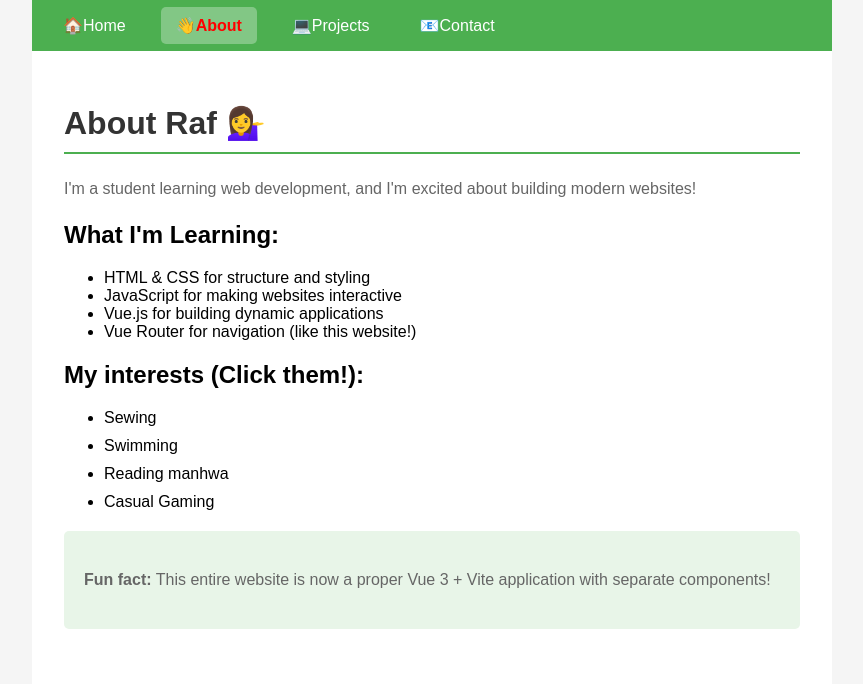
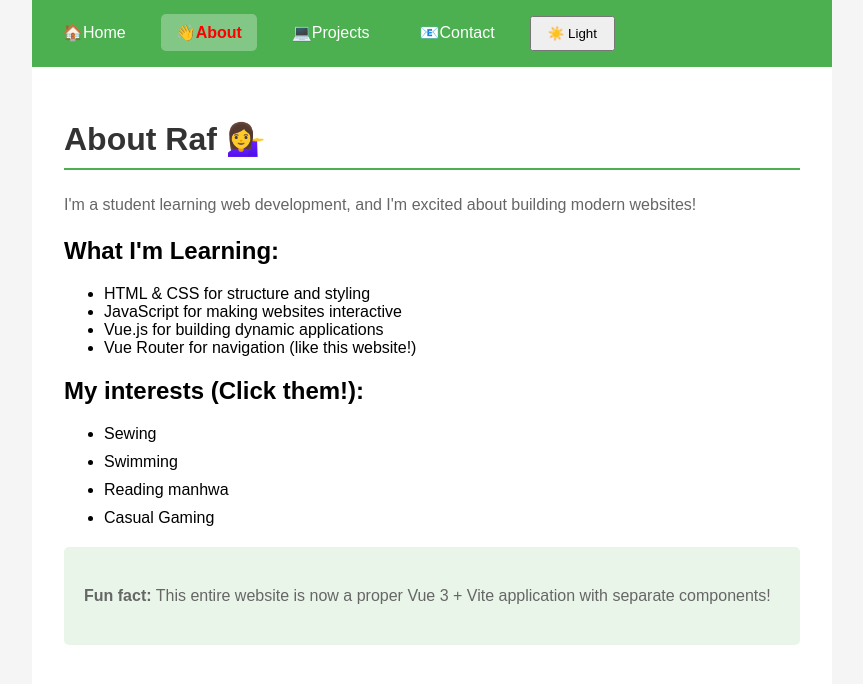
Before and after one commit to Roughidah/Portfolio_app, a Vue app: page /about in a window 1280 px wide. Shown: the top 684 px of the page, without its empty margins (208-1071 px from the left). Built offline with nearby package versions, Linux system fonts and the light colour scheme.

Commit message:
added theme button

```diff
--- a/src/App.vue
+++ b/src/App.vue
@@ -1,5 +1,15 @@
 <script setup>
+import { ref, watch } from 'vue';
 import { RouterLink } from 'vue-router';
+
+
+const isDark = ref(false);
+
+
+// Watch and apply theme class to body
+watch(isDark, (newVal) => {
+   document.body.className = newVal ? 'dark-theme' : 'light-theme';
+});
 
 
 </script>
@@ -11,6 +21,12 @@ import { RouterLink } from 'vue-router';
       <RouterLink to="/about">👋About</RouterLink>
       <RouterLink to="/projects">💻Projects</RouterLink>
       <RouterLink to="/contact">📧Contact</RouterLink>
+
+      <!-- Theme Toggle Button -->
+      <button class="theme-button" @click="isDark = !isDark">
+        {{ isDark ? '🌙 Dark' : '☀️ Light' }}
+      </button>
+
     </nav>
     <div class="content">
       <RouterView></RouterView>
@@ -18,69 +34,4 @@ import { RouterLink } from 'vue-router';
   </div>
 </template>
 
-<style scoped>
-body {
-  font-family: Arial, sans-serif;
-  margin: 0;
-  background-color: #f5f5f5;
-}
-
-.container {
-  width: 100%;
-  margin: 0 auto;
-  background: white;
-  min-height: 100dvh;
-
-  text-align: left;
-}
-
-nav {
-  background: #4caf50;
-  padding: 1rem;
-}
-
-nav a {
-  color: white;
-  text-decoration: none;
-  margin-right: 20px;
-  padding: 10px 15px;
-  border-radius: 5px;
-}
-
-nav a:hover {
-  background: rgba(255, 255, 255, 0.2);
-}
-
-.router-link-active {
-  background: rgba(255, 255, 255, 0.3);
-  font-weight: bold;
-}
-
-.content {
-  padding: 2rem;
-}
-
-.content h1 {
-  color: #333;
-  border-bottom: 2px solid #4caf50;
-  padding-bottom: 10px;
-}
-
-.content p {
-  line-height: 1.6;
-  color: #666;
-}
-
-.highlight-box {
-  background: #e8f5e8;
-  padding: 20px;
-  border-radius: 5px;
-  margin: 20px 0;
-}
-
-/* Make the current page link look different */
-.router-link-active {
-  color: red;
-  font-weight: bold;
-}
-</style>
+<style scoped></style>
--- a/src/assets/exercise.css
+++ b/src/assets/exercise.css
@@ -71,3 +71,75 @@ nav a:hover {
   color: red;
   font-weight: bold;
 }
+
+
+.theme-button {
+ margin-left: auto;
+ padding: 0.5rem 1rem;
+ cursor: pointer;
+}
+
+
+/* Theme styles */
+
+body.light-theme {
+ background-color: #ffffff;
+ color: #000000;
+}
+
+body.dark-theme {
+ background-color: #121212;
+ color: #ffffff;
+}
+
+
+
+body.light-theme .container {
+ background-color: #ffffff;
+}
+
+body.dark-theme .container {
+ background-color: #1e1e1e;
+}
+
+
+body.light-theme nav {
+ background-color: #4caf50;
+}
+
+body.dark-theme nav {
+ background-color: #333;
+}
+
+
+body.dark-theme .content h1 {
+ color: #ffffff;
+ border-bottom: 2px solid #90ee90;
+}
+
+body.dark-theme .content p {
+ color: #cccccc;
+}
+
+
+body.dark-theme .highlight-box {
+ background-color: #2a2a2a;
+ color: #ffffff;
+}
+
+body.dark-theme .highlight-box:hover {
+ background-color: #3a3a3a;
+}
+
+
+body.dark-theme .theme-button {
+ background-color: #444;
+ color: #fff;
+ border: 1px solid #666;
+}
+
+body.light-theme .theme-button {
+ background-color: #eee;
+ color: #000;
+ border: 1px solid #ccc;
+}
```
